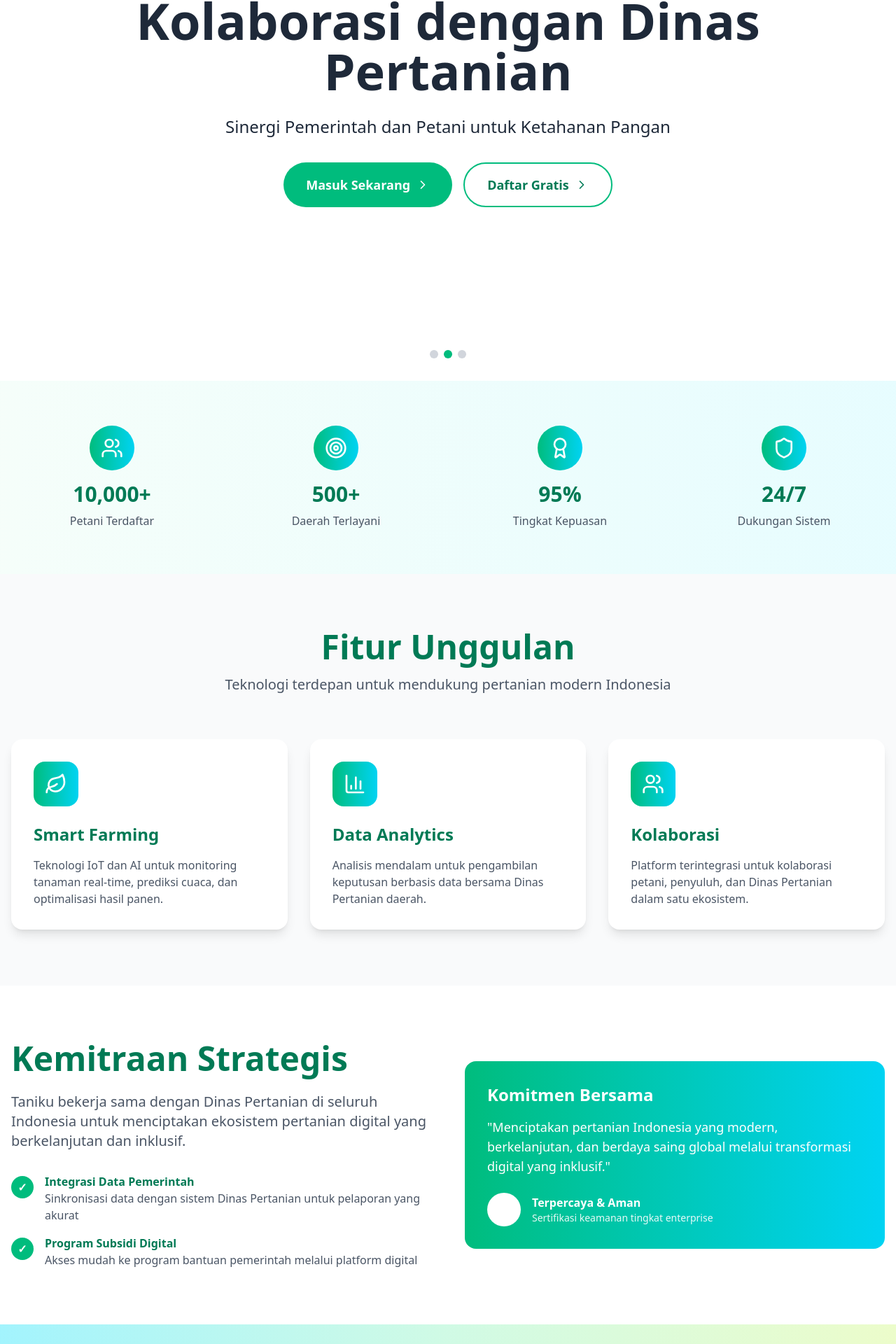
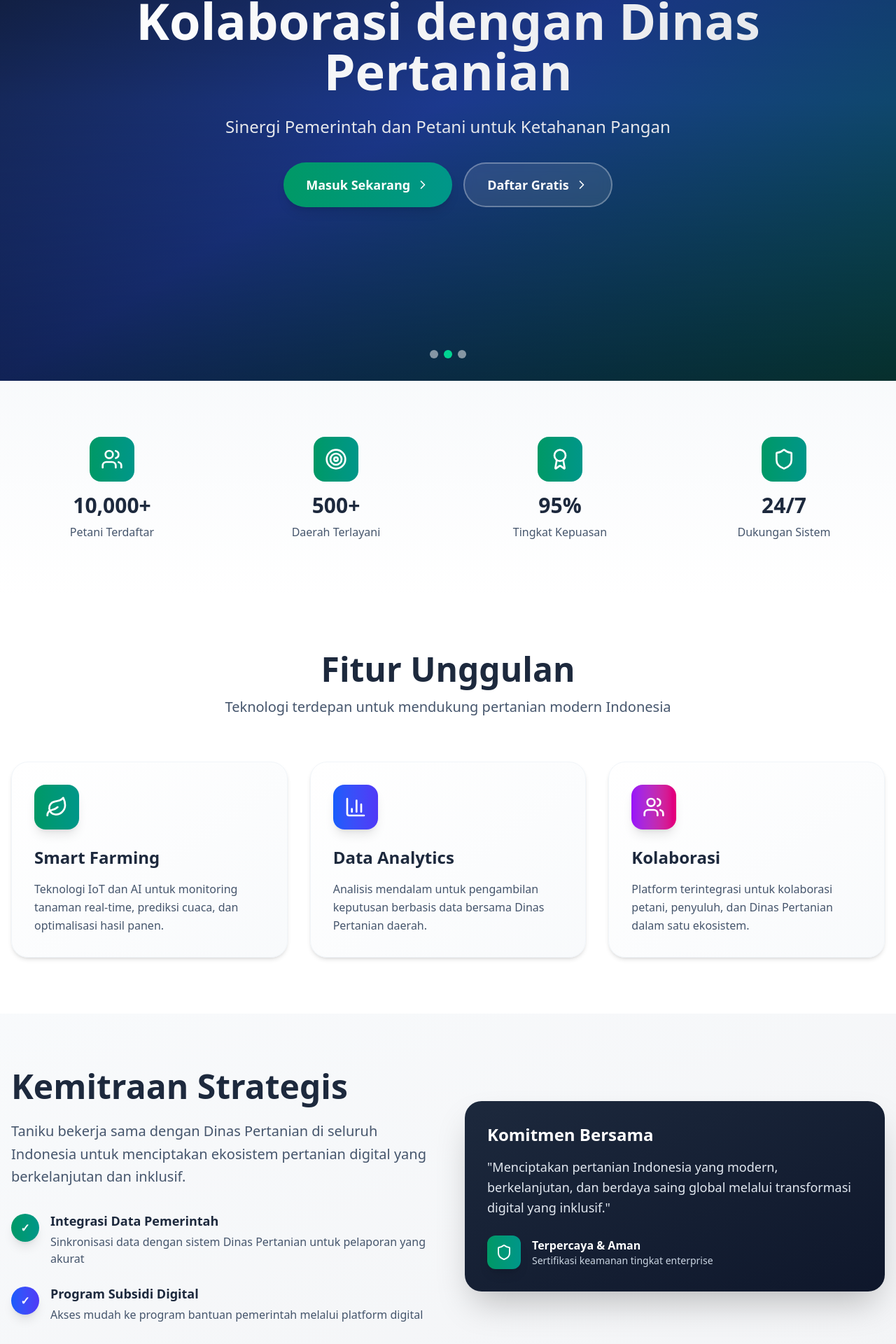
Before and after one commit to mazrohaaniss/Taniku, a React (Vite) app: page / in a window 1280 px wide. Shown: the part 256-2176 px from the top of the page at 70% size. Built offline with nearby package versions, Linux system fonts and the light colour scheme; no server answers.

Commit message:
update ui landingpage

```diff
--- a/src/pages/LandingPage.jsx
+++ b/src/pages/LandingPage.jsx
@@ -13,17 +13,17 @@
     {
       title: "Transformasi Digital Pertanian",
       subtitle: "Memberdayakan Petani Indonesia dengan Teknologi Terdepan",
-      bg: "bg-gradient-to-br from-sky-400 to-emerald-300"
+      bg: "bg-gradient-to-br from-slate-900 via-indigo-900 to-emerald-900"
     },
     {
       title: "Kolaborasi dengan Dinas Pertanian",
       subtitle: "Sinergi Pemerintah dan Petani untuk Ketahanan Pangan",
-      bg: "bg-gradient-to-br from-blue-300 to-emerald-200"
+      bg: "bg-gradient-to-br from-slate-900 via-blue-900 to-teal-900"
     },
     {
       title: "Smart Farming Solution",
       subtitle: "Teknologi IoT dan AI untuk Pertanian Berkelanjutan",
-      bg: "bg-gradient-to-br from-cyan-300 to-lime-200"
+      bg: "bg-gradient-to-br from-slate-900 via-emerald-900 to-green-900"
     }
   ];
 
@@ -55,7 +55,7 @@
       <Navbar scrollY={scrollY} />
 
       {/* Hero Section */}
-      <section id="beranda" className="relative h-screen flex flex-col justify-center items-center text-gray-800 overflow-hidden">
+      <section id="beranda" className="relative h-screen flex flex-col justify-center items-center text-white overflow-hidden">
         <div className="absolute inset-0">
           {heroSlides.map((slide, index) => (
             <div
@@ -63,22 +63,22 @@
               className={`absolute inset-0 transition-opacity duration-1000 ${slide.bg} ${index === currentSlide ? 'opacity-100' : 'opacity-0'}`}
             />
           ))}
-          <div className="absolute inset-0 bg-white bg-opacity-20" />
+          <div className="absolute inset-0 bg-gradient-to-b from-black/20 via-transparent to-black/40" />
         </div>
 
         <div className="relative z-10 text-center px-4 max-w-6xl">
-          <h1 className="text-5xl md:text-7xl font-bold mb-6">
+          <h1 className="text-5xl md:text-7xl font-bold mb-6 bg-gradient-to-r from-white to-gray-200 bg-clip-text text-transparent">
             {heroSlides[currentSlide].title}
           </h1>
-          <p className="text-xl md:text-2xl mb-8 max-w-3xl mx-auto leading-relaxed">
+          <p className="text-xl md:text-2xl mb-8 max-w-3xl mx-auto leading-relaxed text-gray-200">
             {heroSlides[currentSlide].subtitle}
           </p>
           <div className="flex flex-col sm:flex-row justify-center space-y-4 sm:space-y-0 sm:space-x-4">
-            <Link to="/login" className="group bg-emerald-500 hover:bg-emerald-600 text-white px-8 py-4 rounded-full font-semibold text-lg transition-all duration-300 transform hover:scale-105 flex items-center justify-center space-x-2">
+            <Link to="/login" className="group bg-gradient-to-r from-emerald-600 to-teal-600 hover:from-emerald-700 hover:to-teal-700 text-white px-8 py-4 rounded-full font-semibold text-lg transition-all duration-300 transform hover:scale-105 flex items-center justify-center space-x-2 shadow-lg hover:shadow-xl">
               <span>Masuk Sekarang</span>
               <ChevronRight className="w-5 h-5 group-hover:translate-x-1 transition-transform" />
             </Link>
-            <Link to="/register" className="group bg-transparent border-2 border-emerald-500 hover:bg-emerald-100 text-emerald-700 px-8 py-4 rounded-full font-semibold text-lg transition-all duration-300 transform hover:scale-105 flex items-center justify-center space-x-2">
+            <Link to="/register" className="group bg-white/10 backdrop-blur-sm border-2 border-white/30 hover:bg-white/20 text-white px-8 py-4 rounded-full font-semibold text-lg transition-all duration-300 transform hover:scale-105 flex items-center justify-center space-x-2">
               <span>Daftar Gratis</span>
               <ChevronRight className="w-5 h-5 group-hover:translate-x-1 transition-transform" />
             </Link>
@@ -88,26 +88,26 @@
         <div className="absolute bottom-8 left-1/2 transform -translate-x-1/2 flex space-x-2">
           {heroSlides.map((_, index) => (
             <button key={index} onClick={() => setCurrentSlide(index)}
-              className={`w-3 h-3 rounded-full transition-all duration-300 ${index === currentSlide ? 'bg-emerald-500' : 'bg-gray-300'}`}
+              className={`w-3 h-3 rounded-full transition-all duration-300 ${index === currentSlide ? 'bg-emerald-400' : 'bg-white/50'}`}
             />
           ))}
         </div>
       </section>
 
       {/* Stats Section */}
-      <section className="py-16 bg-white relative overflow-hidden">
-        <div className="absolute inset-0 bg-gradient-to-r from-emerald-50 to-cyan-100 opacity-50" />
+      <section className="py-20 bg-gradient-to-b from-slate-50 to-white relative overflow-hidden">
+        <div className="absolute inset-0 bg-[radial-gradient(ellipse_at_center,_var(--tw-gradient-stops))] from-emerald-50/50 via-transparent to-transparent" />
         <div className="container mx-auto px-4 relative z-10">
           <div className="grid grid-cols-2 md:grid-cols-4 gap-8 min-h-0">
             {stats.map((stat, index) => {
               const Icon = stat.icon;
               return (
-                <div key={index} className="text-center transform hover:scale-105 transition-all duration-300">
-                  <div className="inline-flex items-center justify-center w-16 h-16 bg-gradient-to-r from-emerald-500 to-cyan-400 rounded-full mb-4">
+                <div key={index} className="text-center group transform hover:scale-105 transition-all duration-300">
+                  <div className="inline-flex items-center justify-center w-16 h-16 bg-gradient-to-r from-emerald-600 to-teal-600 rounded-2xl mb-4 group-hover:shadow-lg group-hover:rotate-3 transition-all duration-300">
                     <Icon className="w-8 h-8 text-white" />
                   </div>
-                  <h3 className="text-3xl font-bold text-emerald-700 mb-2">{stat.number}</h3>
-                  <p className="text-gray-600">{stat.label}</p>
+                  <h3 className="text-3xl font-bold text-slate-800 mb-2">{stat.number}</h3>
+                  <p className="text-slate-600">{stat.label}</p>
                 </div>
               );
             })}
@@ -116,86 +116,86 @@
       </section>
 
       {/* Features Section */}
-      <section id="fitur" className="py-20 bg-gray-50">
+      <section id="fitur" className="py-20 bg-white">
         <div className="container mx-auto px-4">
           <div className="text-center mb-16">
-            <h2 className="text-4xl md:text-5xl font-bold text-emerald-700 mb-4">Fitur Unggulan</h2>
-            <p className="text-xl text-gray-600 max-w-2xl mx-auto">Teknologi terdepan untuk mendukung pertanian modern Indonesia</p>
+            <h2 className="text-4xl md:text-5xl font-bold text-slate-800 mb-4">Fitur Unggulan</h2>
+            <p className="text-xl text-slate-600 max-w-2xl mx-auto">Teknologi terdepan untuk mendukung pertanian modern Indonesia</p>
           </div>
 
           <div className="grid grid-cols-1 md:grid-cols-3 gap-8">
             {/* Feature Card 1 */}
-            <div className="group bg-white p-8 rounded-2xl shadow-lg hover:shadow-2xl transition-all duration-300 transform hover:-translate-y-2">
-              <div className="w-16 h-16 bg-gradient-to-r from-emerald-500 to-cyan-400 rounded-2xl flex items-center justify-center mb-6 group-hover:scale-110 transition-transform">
+            <div className="group bg-gradient-to-br from-white to-slate-50 p-8 rounded-3xl shadow-md hover:shadow-2xl transition-all duration-500 transform hover:-translate-y-2 border border-slate-100">
+              <div className="w-16 h-16 bg-gradient-to-r from-emerald-600 to-teal-600 rounded-2xl flex items-center justify-center mb-6 group-hover:scale-110 group-hover:rotate-3 transition-all duration-300 shadow-lg">
                 <Leaf className="w-8 h-8 text-white" />
               </div>
-              <h3 className="text-2xl font-bold text-emerald-700 mb-4">Smart Farming</h3>
-              <p className="text-gray-600">Teknologi IoT dan AI untuk monitoring tanaman real-time, prediksi cuaca, dan optimalisasi hasil panen.</p>
+              <h3 className="text-2xl font-bold text-slate-800 mb-4">Smart Farming</h3>
+              <p className="text-slate-600 leading-relaxed">Teknologi IoT dan AI untuk monitoring tanaman real-time, prediksi cuaca, dan optimalisasi hasil panen.</p>
             </div>
             {/* Feature Card 2 */}
-            <div className="group bg-white p-8 rounded-2xl shadow-lg hover:shadow-2xl transition-all duration-300 transform hover:-translate-y-2">
-              <div className="w-16 h-16 bg-gradient-to-r from-emerald-500 to-cyan-400 rounded-2xl flex items-center justify-center mb-6 group-hover:scale-110 transition-transform">
+            <div className="group bg-gradient-to-br from-white to-slate-50 p-8 rounded-3xl shadow-md hover:shadow-2xl transition-all duration-500 transform hover:-translate-y-2 border border-slate-100">
+              <div className="w-16 h-16 bg-gradient-to-r from-blue-600 to-indigo-600 rounded-2xl flex items-center justify-center mb-6 group-hover:scale-110 group-hover:rotate-3 transition-all duration-300 shadow-lg">
                 <BarChart3 className="w-8 h-8 text-white" />
               </div>
-              <h3 className="text-2xl font-bold text-emerald-700 mb-4">Data Analytics</h3>
-              <p className="text-gray-600">Analisis mendalam untuk pengambilan keputusan berbasis data bersama Dinas Pertanian daerah.</p>
+              <h3 className="text-2xl font-bold text-slate-800 mb-4">Data Analytics</h3>
+              <p className="text-slate-600 leading-relaxed">Analisis mendalam untuk pengambilan keputusan berbasis data bersama Dinas Pertanian daerah.</p>
             </div>
             {/* Feature Card 3 */}
-            <div className="group bg-white p-8 rounded-2xl shadow-lg hover:shadow-2xl transition-all duration-300 transform hover:-translate-y-2">
-              <div className="w-16 h-16 bg-gradient-to-r from-emerald-500 to-cyan-400 rounded-2xl flex items-center justify-center mb-6 group-hover:scale-110 transition-transform">
+            <div className="group bg-gradient-to-br from-white to-slate-50 p-8 rounded-3xl shadow-md hover:shadow-2xl transition-all duration-500 transform hover:-translate-y-2 border border-slate-100">
+              <div className="w-16 h-16 bg-gradient-to-r from-purple-600 to-pink-600 rounded-2xl flex items-center justify-center mb-6 group-hover:scale-110 group-hover:rotate-3 transition-all duration-300 shadow-lg">
                 <Users className="w-8 h-8 text-white" />
               </div>
-              <h3 className="text-2xl font-bold text-emerald-700 mb-4">Kolaborasi</h3>
-              <p className="text-gray-600">Platform terintegrasi untuk kolaborasi petani, penyuluh, dan Dinas Pertanian dalam satu ekosistem.</p>
+              <h3 className="text-2xl font-bold text-slate-800 mb-4">Kolaborasi</h3>
+              <p className="text-slate-600 leading-relaxed">Platform terintegrasi untuk kolaborasi petani, penyuluh, dan Dinas Pertanian dalam satu ekosistem.</p>
             </div>
           </div>
         </div>
       </section>
 
       {/* Partnership Section */}
-      <section id="tentang" className="py-20 bg-white">
+      <section id="tentang" className="py-20 bg-gradient-to-br from-slate-50 to-gray-100">
         <div className="container mx-auto px-4">
           <div className="grid grid-cols-1 lg:grid-cols-2 gap-12 items-center">
             <div>
-              <h2 className="text-4xl md:text-5xl font-bold text-emerald-700 mb-6">Kemitraan Strategis</h2>
-              <p className="text-xl text-gray-600 mb-8">
+              <h2 className="text-4xl md:text-5xl font-bold text-slate-800 mb-6">Kemitraan Strategis</h2>
+              <p className="text-xl text-slate-600 mb-8 leading-relaxed">
                 Taniku bekerja sama dengan Dinas Pertanian di seluruh Indonesia untuk menciptakan ekosistem pertanian digital yang berkelanjutan dan inklusif.
               </p>
-              <div className="space-y-4">
+              <div className="space-y-6">
                 <div className="flex items-start space-x-4">
-                  <div className="w-8 h-8 bg-emerald-500 rounded-full flex items-center justify-center flex-shrink-0 mt-1">
+                  <div className="w-10 h-10 bg-gradient-to-r from-emerald-600 to-teal-600 rounded-full flex items-center justify-center flex-shrink-0 mt-1 shadow-lg">
                     <span className="text-white font-bold">✓</span>
                   </div>
                   <div>
-                    <h4 className="font-semibold text-emerald-700">Integrasi Data Pemerintah</h4>
-                    <p className="text-gray-600">Sinkronisasi data dengan sistem Dinas Pertanian untuk pelaporan yang akurat</p>
+                    <h4 className="font-semibold text-slate-800 text-lg">Integrasi Data Pemerintah</h4>
+                    <p className="text-slate-600 mt-1">Sinkronisasi data dengan sistem Dinas Pertanian untuk pelaporan yang akurat</p>
                   </div>
                 </div>
                 <div className="flex items-start space-x-4">
-                  <div className="w-8 h-8 bg-emerald-500 rounded-full flex items-center justify-center flex-shrink-0 mt-1">
+                  <div className="w-10 h-10 bg-gradient-to-r from-blue-600 to-indigo-600 rounded-full flex items-center justify-center flex-shrink-0 mt-1 shadow-lg">
                     <span className="text-white font-bold">✓</span>
                   </div>
                   <div>
-                    <h4 className="font-semibold text-emerald-700">Program Subsidi Digital</h4>
-                    <p className="text-gray-600">Akses mudah ke program bantuan pemerintah melalui platform digital</p>
+                    <h4 className="font-semibold text-slate-800 text-lg">Program Subsidi Digital</h4>
+                    <p className="text-slate-600 mt-1">Akses mudah ke program bantuan pemerintah melalui platform digital</p>
                   </div>
                 </div>
               </div>
             </div>
 
             <div className="relative">
-              <div className="bg-gradient-to-r from-emerald-500 to-cyan-400 rounded-2xl p-8 text-white">
+              <div className="bg-gradient-to-br from-slate-800 to-slate-900 rounded-3xl p-8 text-white shadow-2xl">
                 <h3 className="text-2xl font-bold mb-4">Komitmen Bersama</h3>
-                <p className="text-lg mb-6">
+                <p className="text-lg mb-6 text-slate-200 leading-relaxed">
                   "Menciptakan pertanian Indonesia yang modern, berkelanjutan, dan berdaya saing global melalui transformasi digital yang inklusif."
                 </p>
                 <div className="flex items-center space-x-4">
-                  <div className="w-12 h-12 bg-white bg-opacity-20 rounded-full flex items-center justify-center">
+                  <div className="w-12 h-12 bg-gradient-to-r from-emerald-600 to-teal-600 rounded-xl flex items-center justify-center shadow-lg">
                     <Shield className="w-6 h-6" />
                   </div>
                   <div>
                     <p className="font-semibold">Terpercaya & Aman</p>
-                    <p className="text-sm opacity-90">Sertifikasi keamanan tingkat enterprise</p>
+                    <p className="text-sm text-slate-300">Sertifikasi keamanan tingkat enterprise</p>
                   </div>
                 </div>
               </div>
@@ -205,18 +205,18 @@
       </section>
 
       {/* CTA Section */}
-      <section className="py-20 bg-gradient-to-r from-cyan-200 via-emerald-100 to-lime-100 text-emerald-800">
+      <section className="py-20 bg-gradient-to-r from-slate-900 via-slate-800 to-slate-900 text-white">
         <div className="container mx-auto px-4 text-center">
           <h2 className="text-4xl md:text-5xl font-bold mb-6">Bergabung dengan Revolusi Pertanian Digital</h2>
-          <p className="text-xl mb-8 max-w-2xl mx-auto text-gray-700">
+          <p className="text-xl mb-8 max-w-2xl mx-auto text-slate-300 leading-relaxed">
             Jadilah bagian dari transformasi pertanian Indonesia bersama Taniku.
           </p>
           <div className="flex flex-col sm:flex-row justify-center space-y-4 sm:space-y-0 sm:space-x-4">
-            <Link to="/register" className="group bg-emerald-500 hover:bg-emerald-600 text-white px-8 py-4 rounded-full font-bold text-lg transition-all duration-300 transform hover:scale-105 flex items-center justify-center space-x-2">
+            <Link to="/register" className="group bg-gradient-to-r from-emerald-600 to-teal-600 hover:from-emerald-700 hover:to-teal-700 text-white px-8 py-4 rounded-full font-bold text-lg transition-all duration-300 transform hover:scale-105 flex items-center justify-center space-x-2 shadow-lg hover:shadow-xl">
               <span>Daftar Sekarang</span>
               <ChevronRight className="w-5 h-5 group-hover:translate-x-1 transition-transform" />
             </Link>
-            <Link to="/login" className="group border-2 border-emerald-500 text-emerald-700 hover:bg-emerald-100 px-8 py-4 rounded-full font-bold text-lg transition-all duration-300 transform hover:scale-105 flex items-center justify-center space-x-2">
+            <Link to="/login" className="group bg-white/10 backdrop-blur-sm border-2 border-white/30 text-white hover:bg-white/20 px-8 py-4 rounded-full font-bold text-lg transition-all duration-300 transform hover:scale-105 flex items-center justify-center space-x-2">
               <span>Login</span>
             </Link>
           </div>
```
